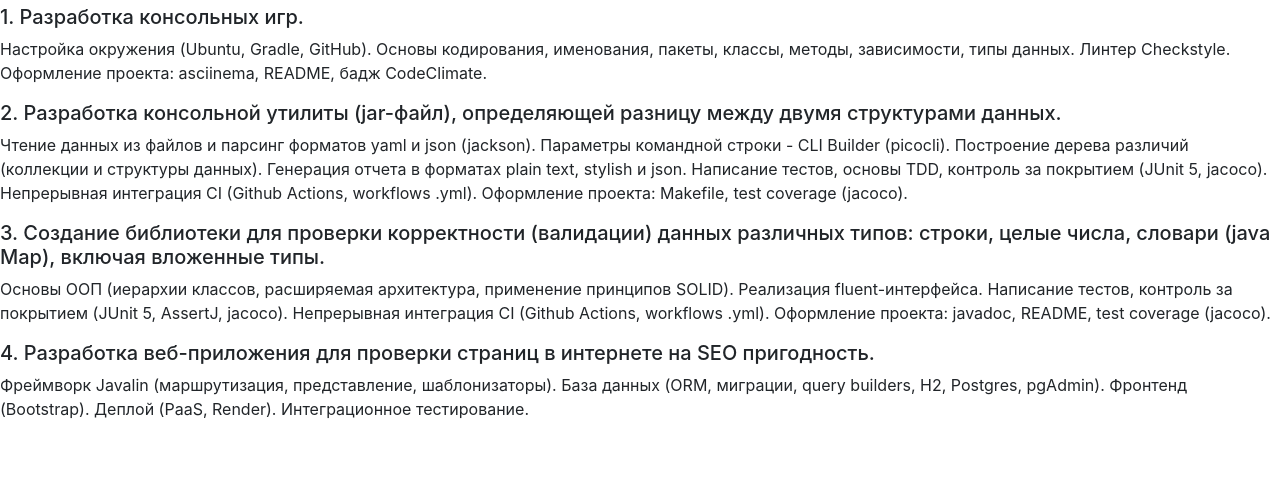
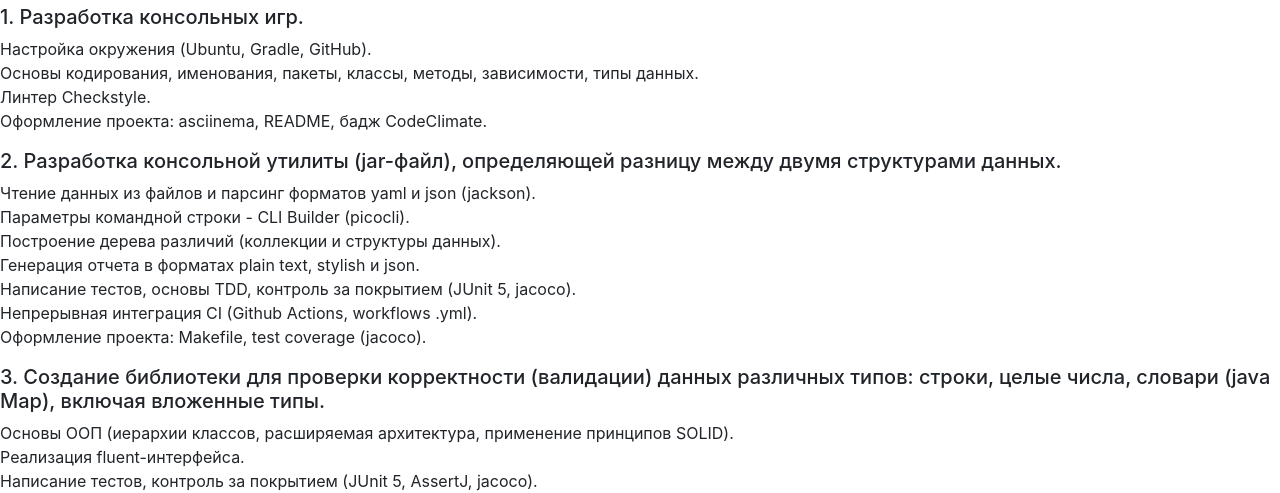
Before and after one commit to nuuska-muikkunen/nuuska-muikkunen.github.io, a plain HTML site: page index.html in a window 1280 px wide. Shown: the part 462-955 px from the top of the page. Before the commit the page ends 899 px from the top, so only its background shows below. Drawn offline with nearby package versions, Linux system fonts and the light colour scheme.

Commit message:
Update index.html

```diff
--- a/index.html
+++ b/index.html
@@ -46,32 +46,32 @@
     <section>
       <h2>Выполненные проекты</h2>
 <h5>1.	Разработка консольных игр.</h5>
-<p>Настройка окружения (Ubuntu, Gradle, GitHub).
-Основы кодирования, именования, пакеты, классы, методы, зависимости, типы данных.
-Линтер Checkstyle.
+<p>Настройка окружения (Ubuntu, Gradle, GitHub).<br>
+Основы кодирования, именования, пакеты, классы, методы, зависимости, типы данных.<br>
+Линтер Checkstyle.<br>
 Оформление проекта: asciinema, README, бадж CodeClimate.</p>
 
 <h5>2.	Разработка консольной утилиты (jar-файл), определяющей разницу между двумя структурами данных.</h5>
-<p>Чтение данных из файлов и парсинг форматов yaml и json (jackson).
-Параметры командной строки - CLI Builder (picocli).
-Построение дерева различий (коллекции и структуры данных).
-Генерация отчета в форматах plain text, stylish и json.
-Написание тестов, основы TDD, контроль за покрытием (JUnit 5, jacoco).
-Непрерывная интеграция CI (Github Actions, workflows .yml).
+<p>Чтение данных из файлов и парсинг форматов yaml и json (jackson).<br>
+Параметры командной строки - CLI Builder (picocli).<br>
+Построение дерева различий (коллекции и структуры данных).<br>
+Генерация отчета в форматах plain text, stylish и json.<br>
+Написание тестов, основы TDD, контроль за покрытием (JUnit 5, jacoco).<br>
+Непрерывная интеграция CI (Github Actions, workflows .yml).<br>
 Оформление проекта: Makefile, test coverage (jacoco).</p>
 
 <h5>3.	Создание библиотеки для проверки корректности (валидации) данных различных типов: строки, целые числа, словари (java Map), включая вложенные типы.</h5>
-<p>Основы ООП (иерархии классов, расширяемая архитектура, применение принципов SOLID).
-Реализация fluent-интерфейса.
-Написание тестов, контроль за покрытием (JUnit 5, AssertJ, jacoco).
-Непрерывная интеграция CI (Github Actions, workflows .yml).
+<p>Основы ООП (иерархии классов, расширяемая архитектура, применение принципов SOLID).<br>
+Реализация fluent-интерфейса.<br>
+Написание тестов, контроль за покрытием (JUnit 5, AssertJ, jacoco).<br>
+Непрерывная интеграция CI (Github Actions, workflows .yml).<br>
 Оформление проекта: javadoc, README, test coverage (jacoco).</p>
 
 <h5>4.	Разработка веб-приложения для проверки страниц в интернете на SEO пригодность.</h5>
-<p>Фреймворк Javalin (маршрутизация, представление, шаблонизаторы).
-База данных (ORM, миграции, query builders, H2, Postgres, pgAdmin).
-Фронтенд (Bootstrap).
-Деплой (PaaS, Render).
+<p>Фреймворк Javalin (маршрутизация, представление, шаблонизаторы).<br>
+База данных (ORM, миграции, query builders, H2, Postgres, pgAdmin).<br>
+Фронтенд (Bootstrap).<br>
+Деплой (PaaS, Render).<br>
 Интеграционное тестирование.</p>
     </section>
   </main>
```
